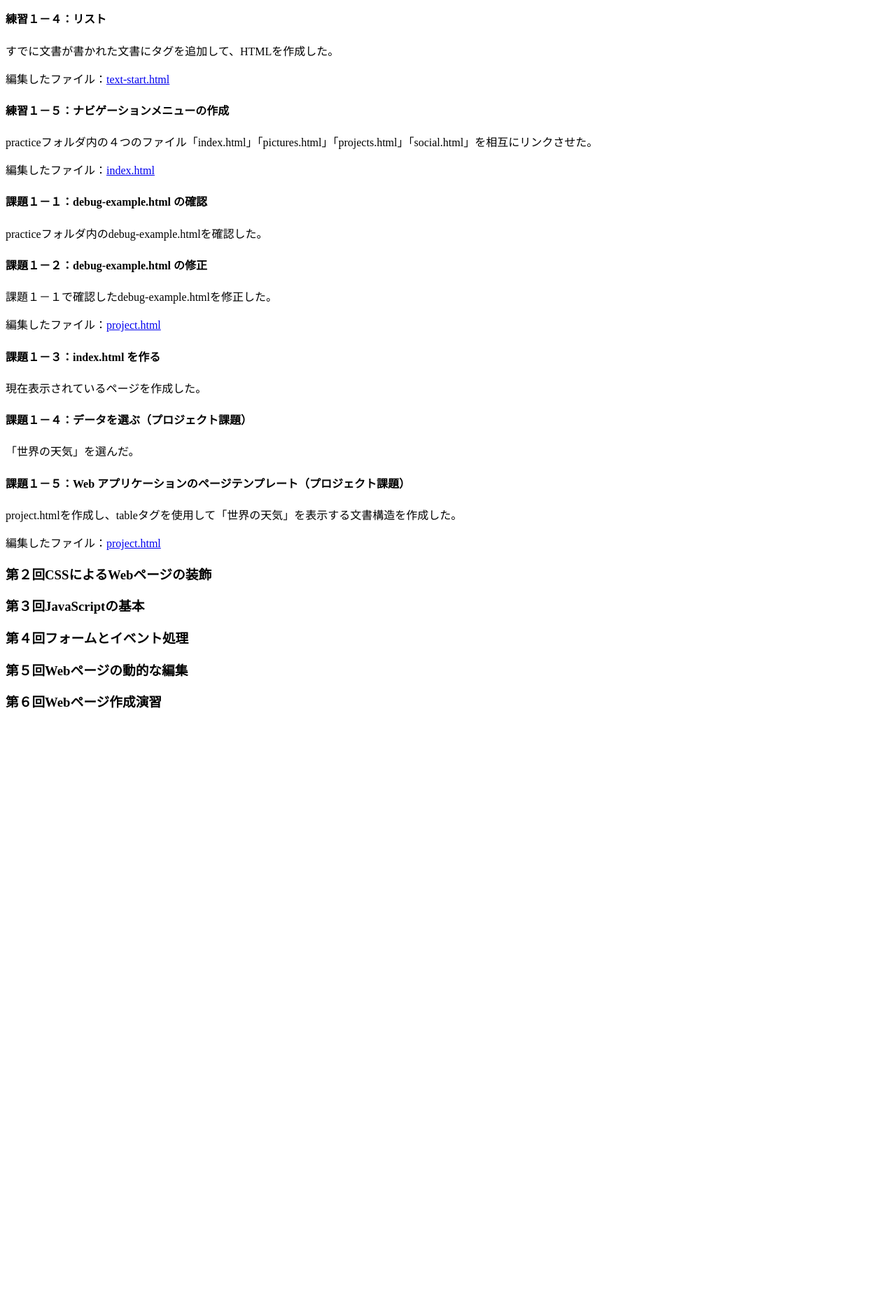
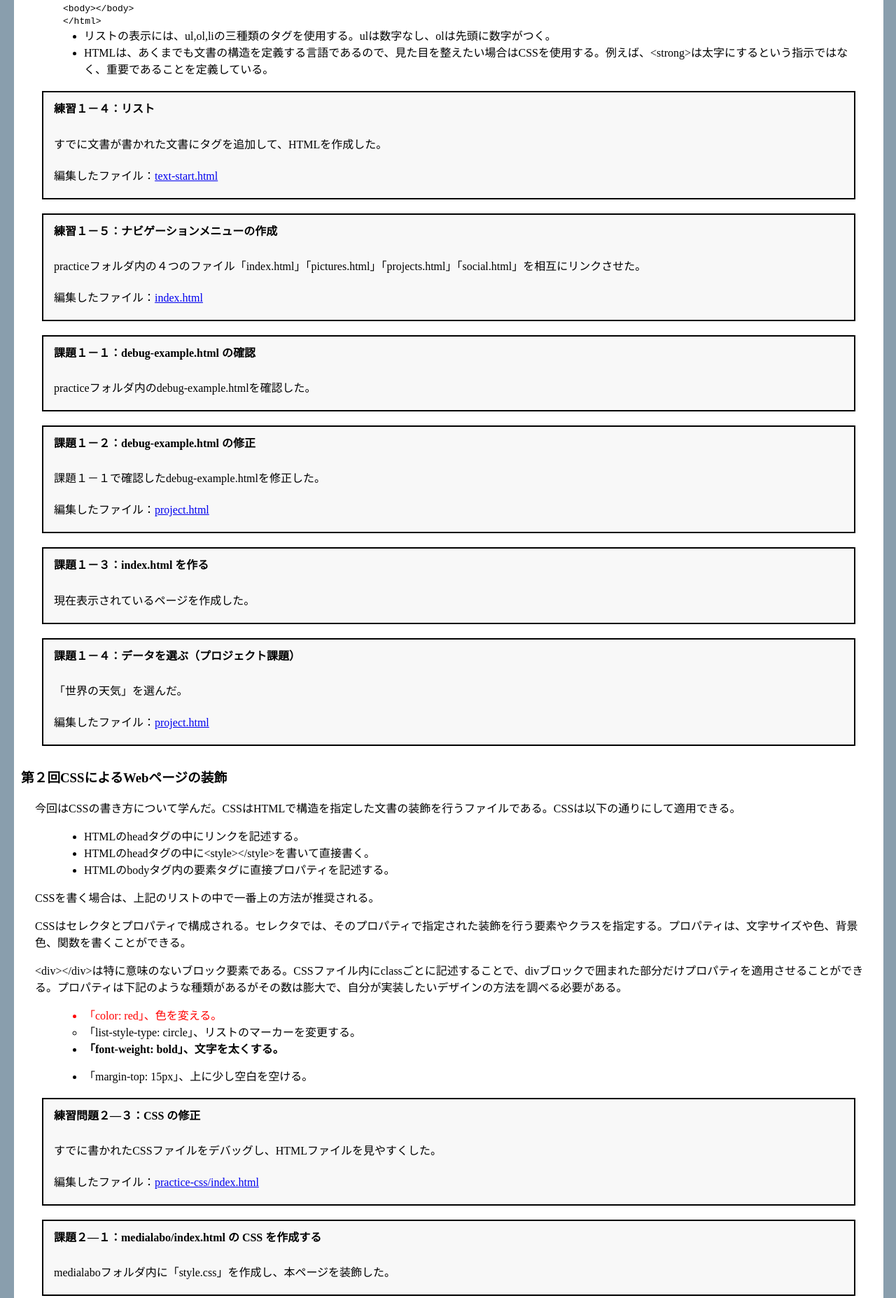
Before and after one commit to G184402021/medialabo, a plain HTML site: page index.html in a window 1280 px wide. Shown: the part 868-2723 px from the top of the page at 70% size. Before the commit the page ends 1902 px from the top, so only its background shows below. Drawn offline with Linux system fonts and the light colour scheme.

Commit message:
第２回講義進捗ー15:09

```diff
--- a/index.html
+++ b/index.html
@@ -3,10 +3,18 @@
   <head>
     <meta charset="utf-8">
     <title>「Webコンテンツ作成」の成果</title>
+    <link rel="stylesheet" href="style.css">
   </head>
   <body>
+
+    <div class="title">
       <h1>「Webコンテンツ作成」の成果</h1>
+    </div>
+
+    <div class="haikei">
       <h2>本テーマの学習目的</h2>
+    </div>
+      <div class="haikei">
       <p>このテーマでは、HTML、CSS、JavaScript の基本を学び、これらを組み合わせてWebページを構成する方法を学ぶ。</p>
       <ul>
       <li>HTMLによってWebページの構造を記述する基本的な方法がわかる。</li>
@@ -15,11 +23,20 @@
       <li>HTML、CSS、JavaScriptの構文リファレンスから、構文の書式や使用方法の情報を入手できる。</li>
       <li>HTML、CSS、JavaScript、画像・音声・動画ファイルを組み合わせて簡単なWebページが作成できる。</li>
       </ul>
+    </div>
+
+    <div class="haikei">
       <h2>プロジェクト課題について</h2>
+    </div>
+      <div class="haikei">
       <p>プロジェクト課題では、世界の天気の情報も持ってきて表示するWebアプリケーションを作成する。</p>
       <p>プロジェクト課題のファイル：<a href="project.html" target="_blank">project.html</a></p>
+    </div>
+
+    <div class="haikei">
     <h2>毎回の講義で作成したページ</h2>
-
+  </div>
+    <div class="haikei">
     <h3>第１回 HTMLによるWebページの構造の記述</h3>
     <p>今回はHTMLの書き方や構成について学んだ。</p>
     <ul>
@@ -37,30 +54,84 @@
       <li>リストの表示には、ul,ol,liの三種類のタグを使用する。ulは数字なし、olは先頭に数字がつく。</li>
       <li>HTMLは、あくまでも文書の構造を定義する言語であるので、見た目を整えたい場合はCSSを使用する。例えば、&lt;strong&gt;は太字にするという指示ではなく、重要であることを定義している。</li>
     </ul>
+    <div class="kadai">
       <h4>練習１－４：リスト</h4>
       <p>すでに文書が書かれた文書にタグを追加して、HTMLを作成した。</p>
       <p>編集したファイル：<a href="practice/text-start.html" target="_blank">text-start.html</a></p>
+    </div>
+
+    <div class="kadai">
       <h4>練習１－５：ナビゲーションメニューの作成</h4>
       <p>practiceフォルダ内の４つのファイル「index.html」「pictures.html」「projects.html」「social.html」を相互にリンクさせた。</p>
       <p>編集したファイル：<a href="practice/index.html" target="_blank">index.html</a></p>
+    </div>
+
+    <div class="kadai">
       <h4>課題１－１：debug-example.html の確認</h4>
       <p>practiceフォルダ内のdebug-example.htmlを確認した。</p>
+    </div>
+
+    <div class="kadai">
       <h4>課題１－２：debug-example.html の修正</h4>
       <p>課題１－１で確認したdebug-example.htmlを修正した。</p>
       <p>編集したファイル：<a href="practice/debug-example.html" target="_blank">project.html</a></p>
+    </div>
+
+    <div class="kadai">
       <h4>課題１－３：index.html を作る</h4>
       <p>現在表示されているページを作成した。</p>
+    </div>
+
+    <div class="kadai">
       <h4>課題１－４：データを選ぶ（プロジェクト課題）</h4>
       <p>「世界の天気」を選んだ。</p>
-    <h4>課題１－５：Web アプリケーションのページテンプレート（プロジェクト課題）</h4>
-    <p>project.htmlを作成し、tableタグを使用して「世界の天気」を表示する文書構造を作成した。</p>
       <p>編集したファイル：<a href="project.html" target="_blank">project.html</a></p>
-    <p></p>
+    </div>
 
     <h3>第２回CSSによるWebページの装飾</h3>
+    <p>今回はCSSの書き方について学んだ。CSSはHTMLで構造を指定した文書の装飾を行うファイルである。CSSは以下の通りにして適用できる。</p>
+    <ul>
+      <li>HTMLの<storong>head</storong>タグの中にリンクを記述する。</li>
+      <li>HTMLの<storong>head</storong>タグの中に&lt;style&gt;&lt;/style&gt;を書いて直接書く。</li>
+      <li>HTMLの<storong>body</storong>タグ内の要素タグに直接プロパティを記述する。</li>
+    </ul>
+    <p>CSSを書く場合は、上記のリストの中で一番上の方法が推奨される。</p>
+    <p>CSSはセレクタとプロパティで構成される。セレクタでは、そのプロパティで指定された装飾を行う要素やクラスを指定する。プロパティは、文字サイズや色、背景色、関数を書くことができる。</p>
+    <p>&lt;div&gt;&lt;/div&gt;は特に意味のないブロック要素である。CSSファイル内にclassごとに記述することで、divブロックで囲まれた部分だけプロパティを適用させることができる。プロパティは下記のような種類があるがその数は膨大で、自分が実装したいデザインの方法を調べる必要がある。</p>
+
+    <ul>
+      <li class="testRed">「color: red」、色を変える。</li>
+      <li class="testC">「list-style-type: circle」、リストのマーカーを変更する。</li>
+      <li class="testW">「font-weight: bold」、文字を太くする。</li>
+      <li class="testM">「margin-top: 15px」、上に少し空白を空ける。</li>
+    </ul>
+
+    <div class="kadai">
+      <h4>練習問題２―３：CSS の修正</h4>
+      <p>すでに書かれたCSSファイルをデバッグし、HTMLファイルを見やすくした。</p>
+      <p>編集したファイル：<a href="practice-css/index.html" target="_blank">practice-css/index.html</a></p>
+    </div>
+
+    <div class="kadai">
+      <h4>課題２―１：medialabo/index.html の CSS を作成する</h4>
+      <p>medialaboフォルダ内に「style.css」を作成し、本ページを装飾した。</p>
+    </div>
+
+    <div class="kadai">
+      <h4>課題２―２：project.html CSS の作成（プロジェクト課題）</h4>
+      <p>medialaboフォルダ内に「project-style.css」を作成した。</p>
+      <p>適用したファイル：<a href="project.html" target="_blank">project.html</a></p>
+    </div>
+
+    <div class="kadai">
+      <h4>課題２―３：medialabo/index.html を編集しよう</h4>
+      <p>本ページの編集を行った。</p>
+    </div>
+
     <h3>第３回JavaScriptの基本</h3>
     <h3>第４回フォームとイベント処理</h3>
     <h3>第５回Webページの動的な編集</h3>
     <h3>第６回Webページ作成演習</h3>
+  </div>
   </body>
 </html>
--- a/practice-css/style.css
+++ b/practice-css/style.css
@@ -20,7 +20,7 @@ h2 {
   font-size: 3.2em;
 }
 
-pli {
+p, li {
   font-size: 1.7em;
 }
 
@@ -34,13 +34,13 @@ header, footer {
   padding: 2em;
 }
 
-h1, footer p {
+footer + p {
   margin: -70px;
 }
 
 h1 {
   text-align: center;
-  padding: 0.5em 0;
+  padding: 0em;
 }
 
 /* main content */
--- /dev/null
+++ b/style.css
@@ -0,0 +1,72 @@
+
+body {
+    background-color: #899ead;
+    margin-left: 20px;
+}
+
+div.title {
+    background-color: #39378d;
+    padding: 2px;
+    color: #ffffff;
+}
+
+
+
+div.haikei {
+    background-color: #ffffff;
+    border-radius: 10px;
+    margin-right: 10px;
+    margin-top: 10px;
+}
+
+div.haikei p, ol, ul, li {
+    margin-left: 30px;
+    margin-right: 20px;
+}
+
+
+div.haikei h2 {
+    margin-top: 40px;
+    margin-left: 10px;
+    padding: 5px 0px 0px 0px;
+}
+
+div.haikei h3 {
+    margin-left: 10px;
+    padding: 10px 0px 0px 0px;
+}
+
+div.haikei h4 {
+    margin-top: 10px;
+    margin-left: 10px;
+}
+
+div.kadai {
+    padding: 0px 5px 5px 5px;
+    border: 2px solid #000000;
+    background-color: #F8F8F8;
+    margin-top: 20px;
+    margin-right: 40px;
+    margin-left: 40px;
+    margin-bottom: 20px;
+}
+
+div.kadai p {
+    margin-left: 10px;
+    margin-right: 10px;
+    padding: 5px 0px 0px 0px;
+}
+
+
+.testRed  {
+    color: red;
+}
+.testC {
+    list-style-type: circle;
+}
+.testW {
+    font-weight: bold;
+}
+.testM {
+    margin-top: 15px;
+}
```
Also changed, not shown: project.html (+3 -2 lines), project-style.css (added). Lines whose indentation alone changed are shown as unchanged.
